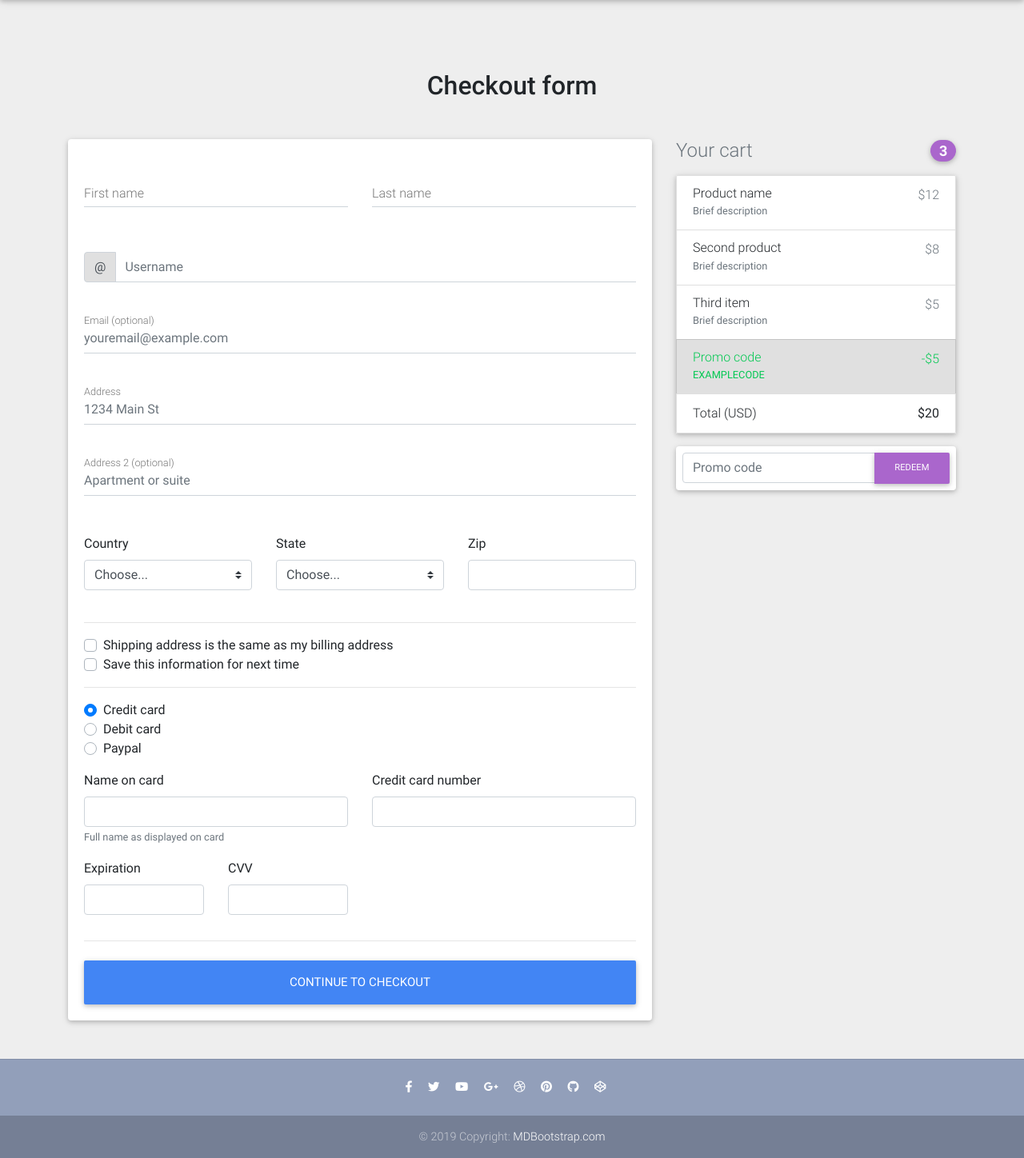
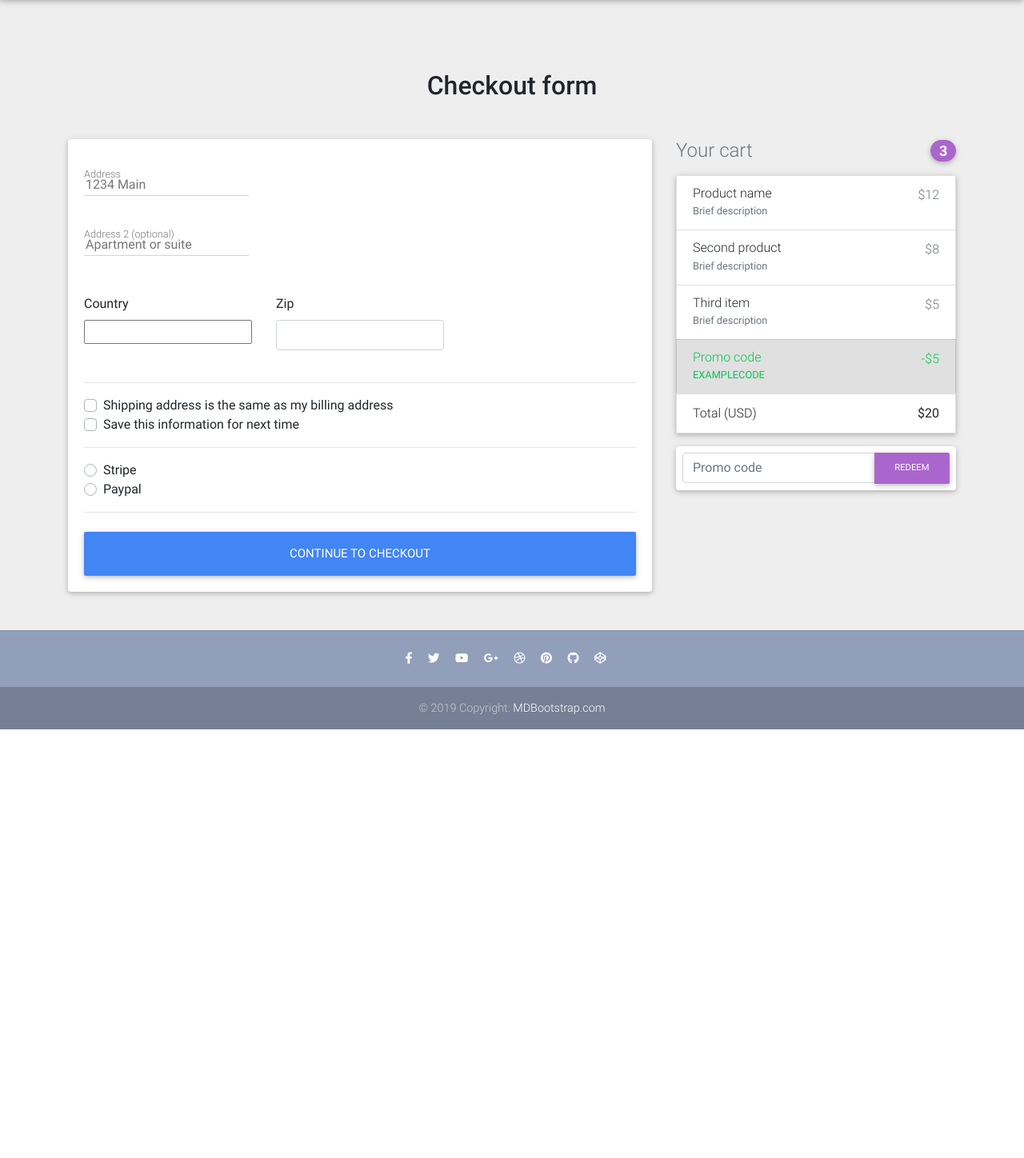
Before and after one commit to caosutang/family_store, a Django app: page /checkout/ in a window 1280 px wide. Shown: the part 64-1512 px from the top of the page at 80% size. After the commit the page ends 976 px from the top, so only its background shows below. Run offline with Django 3.2, Linux system fonts and the light colour scheme; some libraries are stand-ins or nearby versions.

Commit message:
New update

```diff
--- a/family_store/settings.py
+++ b/family_store/settings.py
@@ -41,6 +41,7 @@
     'store.apps.StoreConfig',
 
     'crispy_forms',
+    'django_countries',
 
     'allauth',
     'allauth.account',
@@ -137,6 +138,7 @@
 
 CRISPY_TEMPLATE_PACK = 'bootstrap4'
 
+STRIPE_SECRET_KEY = 'sk_test_VlNCSMxftBdSAqXpQgcAQqEO00qeaj5CBC'
 
 # Static files (CSS, JavaScript, Images)
 # https://docs.djangoproject.com/en/2.2/howto/static-files/
--- a/store/admin.py
+++ b/store/admin.py
@@ -1,8 +1,9 @@
 from django.contrib import admin
 
-from .models import Item, OrderItem, Order
+from .models import Item, OrderItem, Order, Payment
 
 
 admin.site.register(Item)
 admin.site.register(OrderItem)
 admin.site.register(Order)
+admin.site.register(Payment)
--- /dev/null
+++ b/store/forms.py
@@ -0,0 +1,29 @@
+from django import forms
+from django_countries.fields import CountryField
+from django_countries.widgets import CountrySelectWidget
+
+
+PAYMENT_CHOICES = (
+    ('S', 'Stripe'),
+    ('P', 'Paypal')
+)
+
+
+class CheckoutForm(forms.Form):
+    street_address = forms.CharField(widget=forms.TextInput(attrs={
+        'placeholder': '1234 Main'
+    }))
+    apartment_address = forms.CharField(required=False, widget=forms.TextInput(attrs={
+        'placeholder': 'Apartment or suite'
+    }))
+    country = CountryField(blank_label='(select country)').formfield(
+        widget=CountrySelectWidget(attrs={
+            'class': 'custom-select d-block w-100'
+        })
+    )
+    zip = forms.CharField(widget=forms.TextInput(attrs={
+        'class': 'form-control'
+    }))
+    same_shipping_address = forms.BooleanField(required=False)
+    save_info = forms.BooleanField(required=False)
+    payment_option = forms.ChoiceField(widget=forms.RadioSelect(), choices=PAYMENT_CHOICES)
--- a/store/urls.py
+++ b/store/urls.py
@@ -1,22 +1,24 @@
 from django.urls import path
 from .views import (
     ItemDetailView,
-    checkout,
+    CheckoutView,
     HomeView,
     OrderSummaryView,
     add_to_cart,
     remove_from_cart,
     remove_single_item_from_cart,
+    PaymentView,
 )
 
 app_name = "store"
 
 urlpatterns = [
     path('', HomeView.as_view(), name='home'),
-    path('checkout/', checkout, name='checkout'),
     path('product/<slug>/', ItemDetailView.as_view(), name='product'),
     path('order_summary/', OrderSummaryView.as_view(), name='order_summary'),
     path('add_to_cart/<slug>/', add_to_cart, name='add-to-cart'),
     path('remove_from_cart/<slug>/', remove_from_cart, name='remove_from_cart'),
     path('remove_single_item_from_cart/<slug>/', remove_single_item_from_cart, name='remove-single-item-from-cart'),
+    path('checkout/', CheckoutView.as_view(), name="checkout"),
+    path('payment/<payment_option>/', PaymentView.as_view(), name="payment")
 ]
--- a/store/views.py
+++ b/store/views.py
@@ -1,3 +1,4 @@
+from django.conf import settings
 from django.shortcuts import render, get_object_or_404
 from django.core.exceptions import ObjectDoesNotExist
 from django.contrib.auth.decorators import login_required
@@ -6,12 +7,133 @@
 from django.shortcuts import redirect
 from django.utils import timezone
 from django.contrib import messages
+from .forms import CheckoutForm
+from .models import Item, Order, OrderItem, BillingAddress, Payment
 
-from .models import Item, Order, OrderItem
+import stripe
+stripe.api_key = settings.STRIPE_SECRET_KEY
 
 
-def checkout(request):
-    return render(request, "checkout.html")
+class CheckoutView(View):
+    def get(self, *args, **kwargs):
+        form = CheckoutForm()
+        context = {
+            'form': form
+        }
+        return render(self.request, "checkout.html", context)
+
+    def post(self, *args, **kwargs):
+        form = CheckoutForm(self.request.POST or None)
+        try:
+            order = Order.objects.get(user=self.request.user,ordered= False)
+            if form.is_valid():
+                street_address = form.cleaned_data.get('street_address')
+                apartment_address = form.cleaned_data.get('apartment_address')
+                country = form.cleaned_data.get('country')
+                zip = form.cleaned_data.get('zip')
+                #TODO: add some functionalities for these fields
+                #same_shipping_address = form.cleaned_data.get('same_shipping_address')
+                #save_info = form.cleaned_data.get('save_info')
+                payment_option = form.cleaned_data.get('payment_option')
+                billing_address = BillingAddress(
+                    user=self.request.user,
+                    street_address=street_address,
+                    apartment_address=apartment_address,
+                    country=country,
+                    zip=zip
+                )
+                billing_address.save()
+                order.billing_address=billing_address
+                order.save()
+
+                if payment_option == 'S':
+                    return redirect('store:payment', payment_option='stripe')
+                elif payment_option == 'P':
+                    return redirect('store:payment', payment_option='paypal')
+                else:
+                    messages.warning(self.request, "Invalid payment option")
+                    return redirect('store:checkout')
+
+            messages.warning(self.request, "Failed checkout")
+            return redirect('store:checkout')
+        except ObjectDoesNotExist:
+            messages.error(self.request, "You do not have an active order")
+            return redirect("/")
+
+
+class PaymentView(View):
+    def get(self, *args, **kwargs):
+        order = Order.objects.get(user=self.request.user, ordered=False)
+        context = {
+            'order':order
+        }
+        return render(self.request, "payment.html",  context)
+
+    def post(self, *args, **kwargs):
+        order = Order.objects.get(user=self.request.user, ordered=False)
+        token = self.request.POST.get('stripeToken')
+        amount = int(order.get_total() * 100)
+
+        try:
+            # Use Stripe's library to make requests...
+            charge = stripe.Charge.create(
+                amount=amount,
+                currency="usd",
+                source=token,
+            )
+            # create the payment
+            payment = Payment()
+            payment.stripe_charge_id = charge['id']
+            payment.user = self.request.user
+            payment.amount = int(order.get_total())
+            payment.save()
+
+            # assign the payment to the order
+            order.ordered = True
+            order.payment = payment
+            order.save()
+
+            messages.success(self.request, "Your order was successful")
+            return redirect("/")
+
+        except stripe.error.CardError as e:
+            # Since it's a decline, stripe.error.CardError will be caught
+            body = e.json_body
+            err = body.get('error', {})
+            messages.error(self.request, f"{err.get('message')}")
+            return redirect("/")
+
+        except stripe.error.RateLimitError as e:
+            # Too many requests made to the API too quickly
+            messages.error(self.request, 'RateLimitError')
+            return redirect("/")
+
+        except stripe.error.InvalidRequestError as e:
+            # Invalid parameters were supplied to Stripe's API
+            messages.error(self.request, 'Invalid parameters')
+            return redirect("/")
+
+        except stripe.error.AuthenticationError as e:
+            # Authentication with Stripe's API failed
+            # (maybe you changed API keys recently)
+            messages.error(self.request, 'AuthenticationError')
+            return redirect("/")
+
+        except stripe.error.APIConnectionError as e:
+            # Network communication with Stripe failed
+            messages.error(self.request, 'APIConnectionError')
+            return redirect("/")
+
+        except stripe.error.StripeError as e:
+            # Display a very generic error to the user, and maybe send
+            # yourself an email
+            messages.error(self.request, 'StripeError')
+            return redirect("/")
+
+        except Exception as e:
+            # Something else happened, completely unrelated to Stripe
+            messages.error(self.request, 'Error')
+            return redirect("/")
 
 
 class HomeView(ListView):
--- a/templates/checkout.html
+++ b/templates/checkout.html
@@ -1,4 +1,5 @@
 {% extends "base.html" %}
+{% load crispy_forms_tags %}
 
 {% block content %}
 
@@ -19,63 +20,21 @@
 
           <!--Card-->
           <div class="card">
-
             <!--Card content-->
-            <form class="card-body">
-
-              <!--Grid row-->
-              <div class="row">
-
-                <!--Grid column-->
-                <div class="col-md-6 mb-2">
-
-                  <!--firstName-->
-                  <div class="md-form ">
-                    <input type="text" id="firstName" class="form-control">
-                    <label for="firstName" class="">First name</label>
-                  </div>
-
-                </div>
-                <!--Grid column-->
-
-                <!--Grid column-->
-                <div class="col-md-6 mb-2">
-
-                  <!--lastName-->
-                  <div class="md-form">
-                    <input type="text" id="lastName" class="form-control">
-                    <label for="lastName" class="">Last name</label>
-                  </div>
-
-                </div>
-                <!--Grid column-->
-
-              </div>
-              <!--Grid row-->
-
-              <!--Username-->
-              <div class="md-form input-group pl-0 mb-5">
-                <div class="input-group-prepend">
-                  <span class="input-group-text" id="basic-addon1">@</span>
-                </div>
-                <input type="text" class="form-control py-0" placeholder="Username" aria-describedby="basic-addon1">
-              </div>
-
-              <!--email-->
-              <div class="md-form mb-5">
-                <input type="text" id="email" class="form-control" placeholder="youremail@example.com">
-                <label for="email" class="">Email (optional)</label>
-              </div>
+            <form method="post" class="card-body">
+            {% csrf_token %}
 
               <!--address-->
               <div class="md-form mb-5">
-                <input type="text" id="address" class="form-control" placeholder="1234 Main St">
+                {% comment %}<input type="text" id="address" class="form-control" placeholder="1234 Main St">{% endcomment %}
+                {{ form.street_address }}
                 <label for="address" class="">Address</label>
               </div>
 
               <!--address-2-->
               <div class="md-form mb-5">
-                <input type="text" id="address-2" class="form-control" placeholder="Apartment or suite">
+                {% comment %}<input type="text" id="address-2" class="form-control" placeholder="Apartment or suite">{% endcomment %}
+                {{ form.apartment_address }}
                 <label for="address-2" class="">Address 2 (optional)</label>
               </div>
 
@@ -86,10 +45,11 @@
                 <div class="col-lg-4 col-md-12 mb-4">
 
                   <label for="country">Country</label>
-                  <select class="custom-select d-block w-100" id="country" required>
+                  {% comment %}<select class="custom-select d-block w-100" id="country" required>
                     <option value="">Choose...</option>
                     <option>United States</option>
-                  </select>
+                  </select>{% endcomment %}
+                  {{ form.country }}
                   <div class="invalid-feedback">
                     Please select a valid country.
                   </div>
@@ -100,23 +60,9 @@
                 <!--Grid column-->
                 <div class="col-lg-4 col-md-6 mb-4">
 
-                  <label for="state">State</label>
-                  <select class="custom-select d-block w-100" id="state" required>
-                    <option value="">Choose...</option>
-                    <option>California</option>
-                  </select>
-                  <div class="invalid-feedback">
-                    Please provide a valid state.
-                  </div>
-
-                </div>
-                <!--Grid column-->
-
-                <!--Grid column-->
-                <div class="col-lg-4 col-md-6 mb-4">
-
                   <label for="zip">Zip</label>
-                  <input type="text" class="form-control" id="zip" placeholder="" required>
+                  {% comment %}<input type="text" class="form-control" id="zip" placeholder="" required>{% endcomment %}
+                  {{ form.zip }}
                   <div class="invalid-feedback">
                     Zip code required.
                   </div>
@@ -130,62 +76,21 @@
               <hr>
 
               <div class="custom-control custom-checkbox">
-                <input type="checkbox" class="custom-control-input" id="same-address">
+                <input {% if form.same_shipping_address.value %} checked {% endif %} type="checkbox" class="custom-control-input" name="same_billing_address" id="same-address">
                 <label class="custom-control-label" for="same-address">Shipping address is the same as my billing address</label>
               </div>
-              <div class="custom-control custom-checkbox">
-                <input type="checkbox" class="custom-control-input" id="save-info">
+              <div  class="custom-control custom-checkbox">
+                <input {% if form.save_info.value %} checked {% endif %} type="checkbox" class="custom-control-input" id="save-info" name="save_info">
                 <label class="custom-control-label" for="save-info">Save this information for next time</label>
               </div>
-
               <hr>
-
               <div class="d-block my-3">
+                {% for value, name in form.fields.payment_option.choices %}
                 <div class="custom-control custom-radio">
-                  <input id="credit" name="paymentMethod" type="radio" class="custom-control-input" checked required>
-                  <label class="custom-control-label" for="credit">Credit card</label>
+                  <input id="{{ name }}" name="payment_option" value="{{ value }}" type="radio" class="custom-control-input" required>
+                  <label class="custom-control-label" for="{{ name }}">{{ name }}</label>
                 </div>
-                <div class="custom-control custom-radio">
-                  <input id="debit" name="paymentMethod" type="radio" class="custom-control-input" required>
-                  <label class="custom-control-label" for="debit">Debit card</label>
-                </div>
-                <div class="custom-control custom-radio">
-                  <input id="paypal" name="paymentMethod" type="radio" class="custom-control-input" required>
-                  <label class="custom-control-label" for="paypal">Paypal</label>
-                </div>
-              </div>
-              <div class="row">
-                <div class="col-md-6 mb-3">
-                  <label for="cc-name">Name on card</label>
-                  <input type="text" class="form-control" id="cc-name" placeholder="" required>
-                  <small class="text-muted">Full name as displayed on card</small>
-                  <div class="invalid-feedback">
-                    Name on card is required
-                  </div>
-                </div>
-                <div class="col-md-6 mb-3">
-                  <label for="cc-number">Credit card number</label>
-                  <input type="text" class="form-control" id="cc-number" placeholder="" required>
-                  <div class="invalid-feedback">
-                    Credit card number is required
-                  </div>
-                </div>
-              </div>
-              <div class="row">
-                <div class="col-md-3 mb-3">
-                  <label for="cc-expiration">Expiration</label>
-                  <input type="text" class="form-control" id="cc-expiration" placeholder="" required>
-                  <div class="invalid-feedback">
-                    Expiration date required
-                  </div>
-                </div>
-                <div class="col-md-3 mb-3">
-                  <label for="cc-expiration">CVV</label>
-                  <input type="text" class="form-control" id="cc-cvv" placeholder="" required>
-                  <div class="invalid-feedback">
-                    Security code required
-                  </div>
-                </div>
+                {% endfor %}
               </div>
               <hr class="mb-4">
               <button class="btn btn-primary btn-lg btn-block" type="submit">Continue to checkout</button>
```
Also changed, not shown: requirements.txt (+34 -12 lines), store/models.py (+25 -0 lines), templates/payment.html (added, +286 -0 lines), store/migrations/0004_auto_20190823_1305.py (added), store/migrations/0005_payment.py (added), store/migrations/0006_order_payment.py (added), 1 other file.
